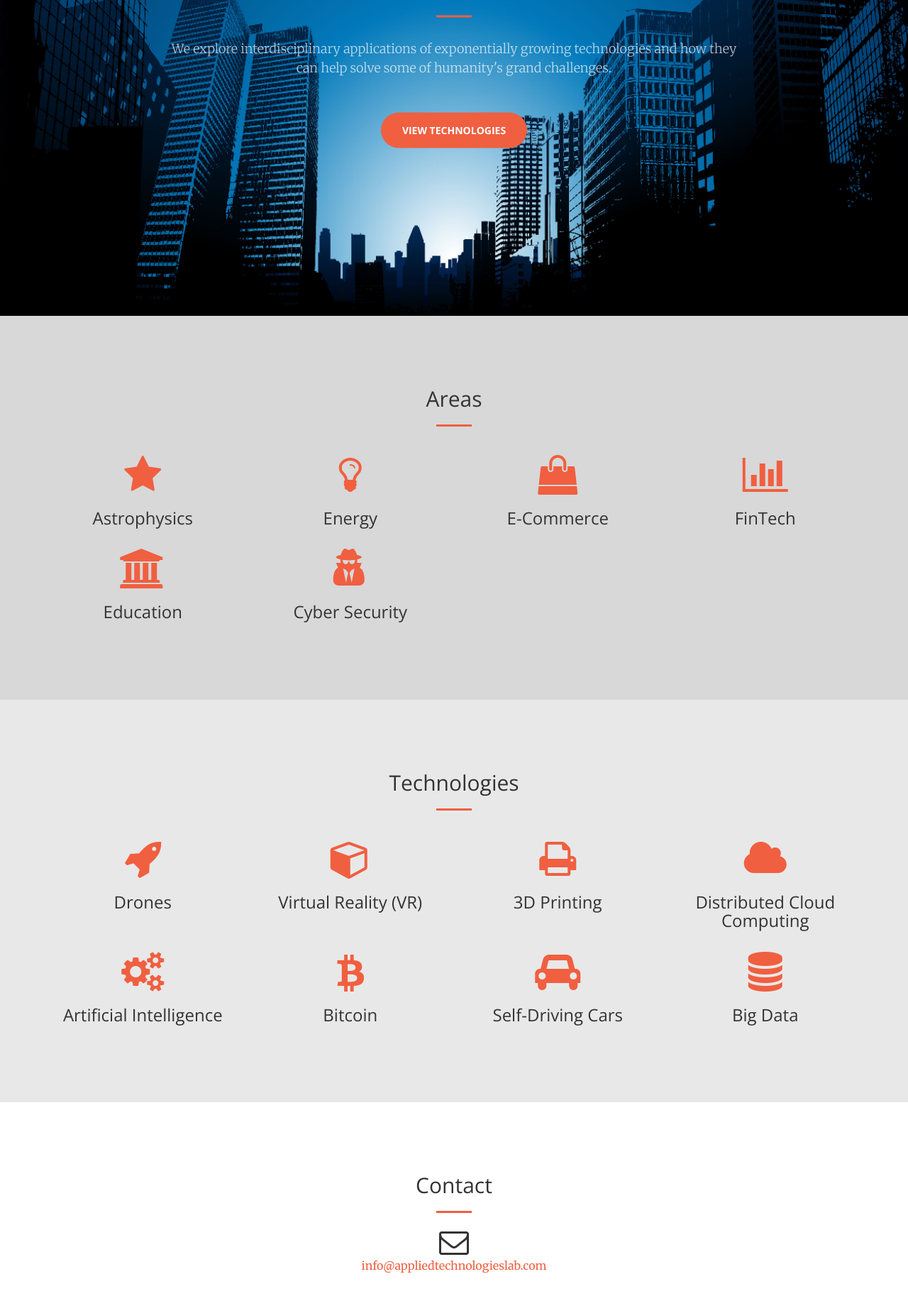
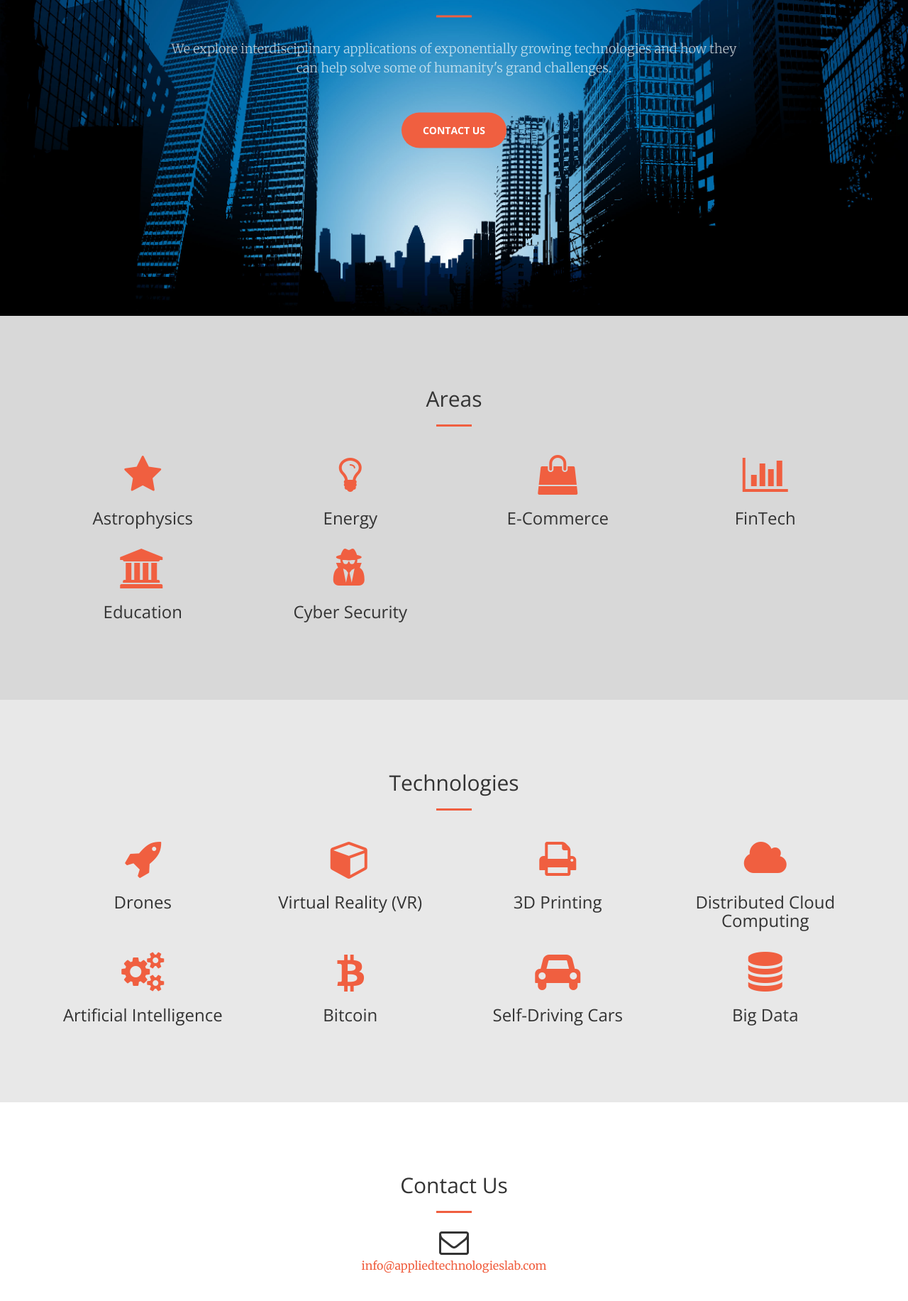
Before and after one commit to AppliedTechLab/appliedtechlab.github.io, a website: page index.html in a window 1280 px wide. Shown: the part 355-2188 px from the top of the page at 71% size. Drawn offline with nearby package versions, Linux system fonts and the light colour scheme.

Commit message:
minor adjustments

```diff
--- a/index.html
+++ b/index.html
@@ -6,10 +6,10 @@
     <meta charset="utf-8">
     <meta http-equiv="X-UA-Compatible" content="IE=edge">
     <meta name="viewport" content="width=device-width, initial-scale=1">
-    <meta name="description" content="">
-    <meta name="author" content="">
+    <meta name="description" content="Applied Technologies Laboratory">
+    <meta name="author" content="Applied Technologies Lab">
 
-    <title>Applied Technologies Lab</title>
+    <title>Applied Technologies Lab | Applied Technologies Laboratory</title>
 
     <!-- Bootstrap Core CSS -->
     <link href="vendor/bootstrap/css/bootstrap.min.css" rel="stylesheet">
@@ -72,7 +72,7 @@
                 <hr>
                 <p>We explore interdisciplinary applications of exponentially growing technologies
                 and how they can help solve some of humanity's grand challenges. </p>
-                <a href="#technologies" class="btn btn-primary btn-xl page-scroll">View Technologies</a>
+                <a href="#contact" class="btn btn-primary btn-xl page-scroll">Contact Us</a>
             </div>
         </div>
     </header>
@@ -203,7 +203,7 @@
         <div class="container">
             <div class="row">
                 <div class="col-lg-8 col-lg-offset-2 text-center">
-                    <h2 class="section-heading">Contact</h2>
+                    <h2 class="section-heading">Contact Us</h2>
                     <hr class="primary">
                     <i class="fa fa-envelope-o fa-3x sr-contact"></i>
                     <p><a href="mailto:info@appliedtechnologieslab.com">info@appliedtechnologieslab.com</a></p>
```
Also changed, not shown: img/atl_logo.png (added).
